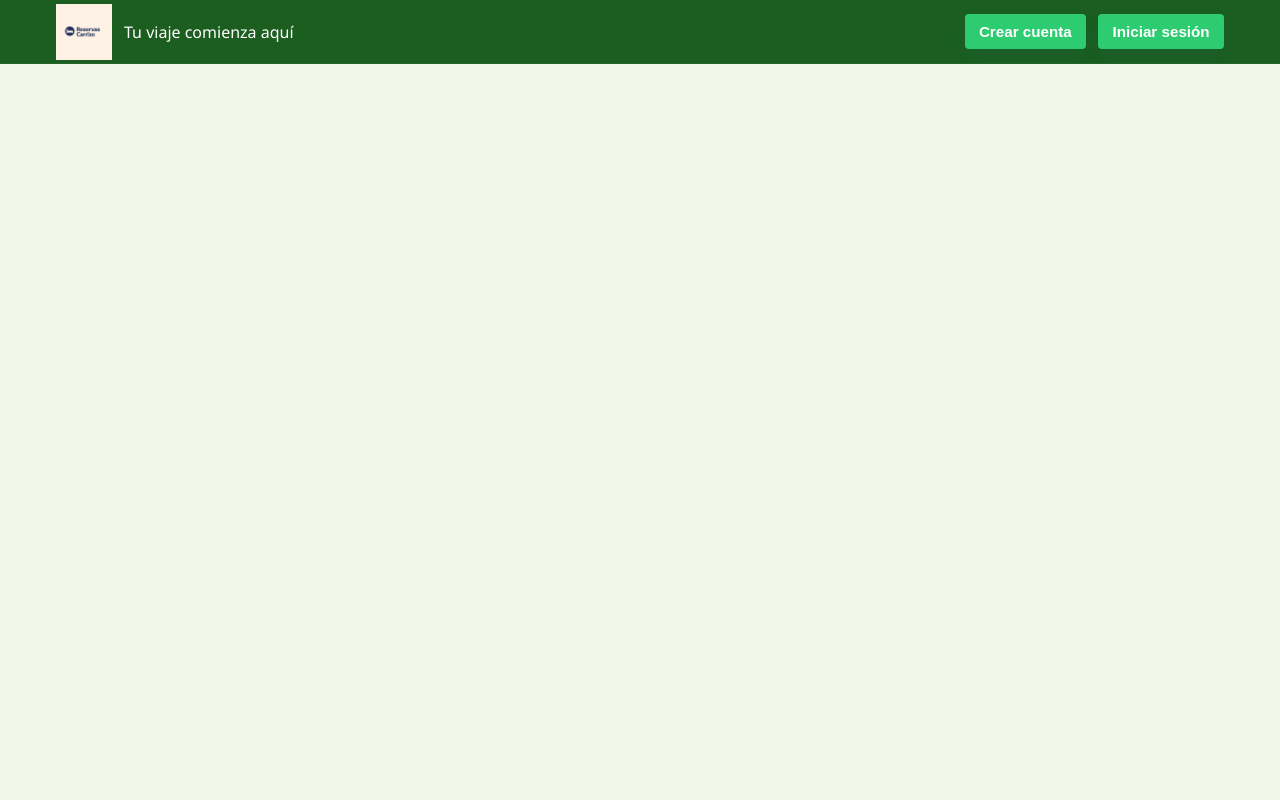
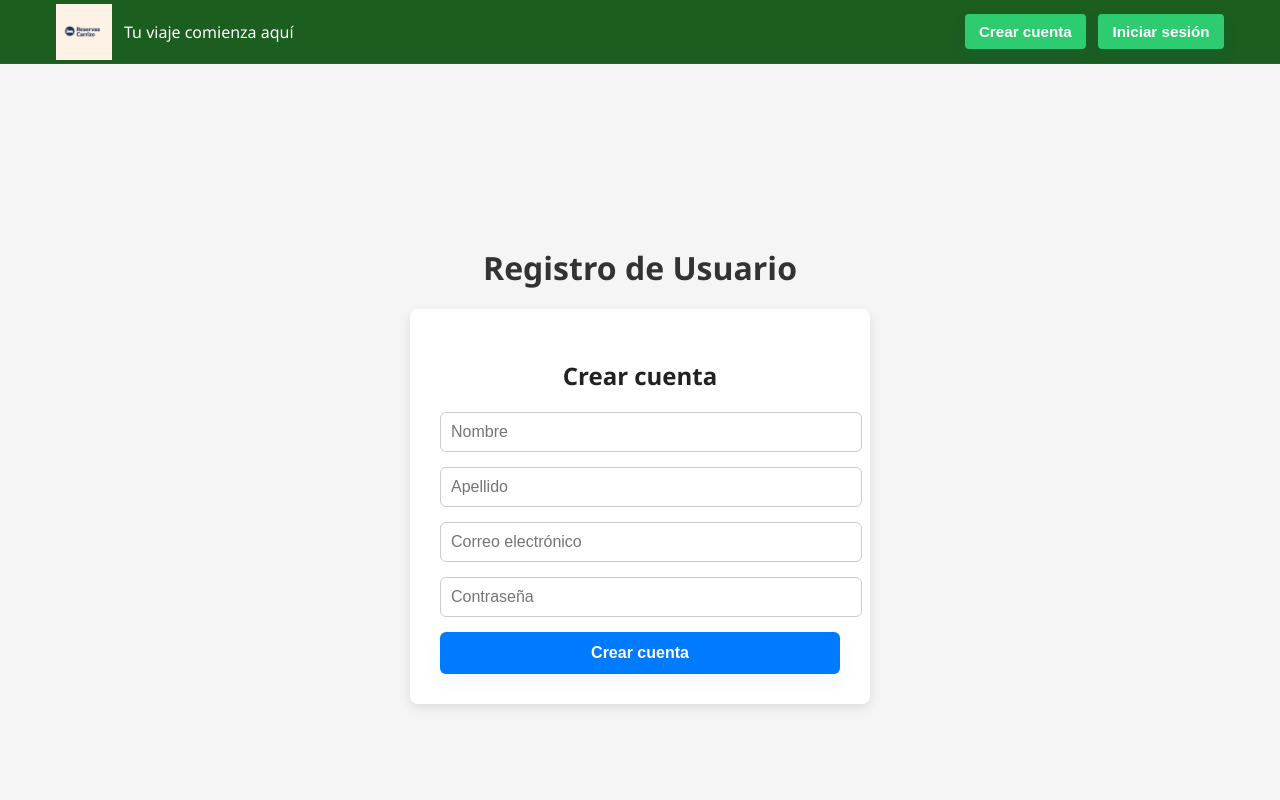
Before and after one commit to emJoaco10/proyecto-reservas-carrizo, a React (Vite) app in the folder frontend/: page /registro-usuario in a window 1280 px wide. Shown: the top 800 px of the page. Built offline with nearby package versions, Linux system fonts and the light colour scheme.

Commit message:
Frontend: RegistroUsuario y RegistroUsuarioFormulario con estilos y hook useUsuarioAPI

```diff
--- a/frontend/src/App.jsx
+++ b/frontend/src/App.jsx
@@ -9,6 +9,7 @@ import AgregarProducto from './pages/AgregarProducto';
 import ListaProductosAdmin from './pages/ListaProductosAdmin';
 import DetalleProductosGaleria from './pages/DetalleProductosGaleria';
 import { EditarProducto } from './pages/EditarProducto';
+import  RegistroUsuario from './pages/RegistroUsuario';
 
 /**
  * Componente principal de la aplicación React.
@@ -57,6 +58,8 @@ const App = () => {
 
           {/* Edición de producto - parámetro dinámico :id */}
           <Route path="/admin/producto/editar/:id" element={<EditarProducto />} />
+
+          <Route path="/registro-usuario" element={<RegistroUsuario />} />
         </Routes>
       </main>
 
--- a/frontend/src/components/Header.jsx
+++ b/frontend/src/components/Header.jsx
@@ -47,7 +47,13 @@ const Header = () => {
 
         {/* Sección derecha: Botones de autenticación */}
         <div className="header-right">
-          <button className="btn btn-outline">Crear cuenta</button>
+          <button
+            className="btn btn-outline"
+            onClick={() => navigate('/registro-usuario')}
+            type="button"
+          >
+            Crear cuenta
+          </button>
           <button className="btn btn-filled">Iniciar sesión</button>
         </div>
 
--- /dev/null
+++ b/frontend/src/components/RegistroUsuarioFormulario.jsx
@@ -0,0 +1,83 @@
+import React, { useState } from "react";
+import useUsuarioAPI from "../hooks/useUsuarioAPI";
+import "../styles/components/RegistroUsuarioFormulario.css";
+
+const RegistroUsuarioFormulario = () => {
+  const { usuario, loading, error, registerUsuario } = useUsuarioAPI();
+
+  const [formData, setFormData] = useState({
+    nombre: "",
+    apellido: "",
+    email: "",
+    password: "",
+  });
+
+  const handleChange = (e) => {
+    setFormData({
+      ...formData,
+      [e.target.name]: e.target.value,
+    });
+  };
+
+  const handleSubmit = async (e) => {
+    e.preventDefault();
+    try {
+      await registerUsuario(formData);
+      alert("Usuario registrado con éxito");
+    } catch (err) {
+      console.error(err.message);
+    }
+  };
+
+  return (
+    <form className="formulario" onSubmit={handleSubmit}>
+      <h2>Crear cuenta</h2>
+
+      <input
+        type="text"
+        name="nombre"
+        placeholder="Nombre"
+        value={formData.nombre}
+        onChange={handleChange}
+        required
+      />
+
+      <input
+        type="text"
+        name="apellido"
+        placeholder="Apellido"
+        value={formData.apellido}
+        onChange={handleChange}
+        required
+      />
+
+      <input
+        type="email"
+        name="email"
+        placeholder="Correo electrónico"
+        value={formData.email}
+        onChange={handleChange}
+        required
+      />
+
+      <input
+        type="password"
+        name="password"
+        placeholder="Contraseña"
+        value={formData.password}
+        onChange={handleChange}
+        required
+        minLength={8}
+      />
+
+      <button type="submit" disabled={loading}>
+        {loading ? "Registrando..." : "Crear cuenta"}
+      </button>
+
+      {error && <p>{error}</p>}
+      {usuario && <p>Bienvenido {usuario.nombre}!</p>}
+    </form>
+  );
+};
+
+export default RegistroUsuarioFormulario;
--- /dev/null
+++ b/frontend/src/hooks/useUsuarioAPI.js
@@ -0,0 +1,34 @@
+import { useState } from 'react';
+import { registerUsuario as registerUsuarioService } from "../services/usuarioService";
+
+const useUsuarioAPI = () => {
+  const [loading, setLoading] = useState(false);
+  const [error, setError] = useState(null);
+  const [usuario, setUsuario] = useState(null); // nuevo estado
+
+  const registerUsuario = async (datosUsuario) => {
+    setLoading(true);
+    setError(null);
+    try {
+      const response = await registerUsuarioService(datosUsuario);
+      setUsuario(response); // guardamos el usuario registrado
+      return response;
+    } catch (err) {
+      const message =
+        err?.response?.data?.message || err?.message || 'Error al registrar usuario';
+      setError(message);
+      throw new Error(message);
+    } finally {
+      setLoading(false); // simplificado con finally
+    }
+  };
+
+  return {
+    usuario,
+    loading,
+    error,
+    registerUsuario,
+  };
+};
+
+export default useUsuarioAPI;
--- /dev/null
+++ b/frontend/src/pages/RegistroUsuario.jsx
@@ -0,0 +1,14 @@
+import React from "react";
+import RegistroUsuarioFormulario from "../components/RegistroUsuarioFormulario";
+import "../styles/pages/RegistroUsuario.css";
+
+const RegistroUsuario = () => {
+  return (
+    <div className="registro-container">
+      <h1>Registro de Usuario</h1>
+      <RegistroUsuarioFormulario />
+    </div>
+  );
+};
+
+export default RegistroUsuario;
--- /dev/null
+++ b/frontend/src/services/usuarioService.js
@@ -0,0 +1,17 @@
+import axios from 'axios';
+
+const API_BASE = 'http://localhost:8080/api/usuario';
+
+export const registerUsuario = async (usuarioData) => {
+  try {
+    const response = await axios.post(`${API_BASE}/registro`, usuarioData);
+    return response.data;
+  } catch (error) {
+    // Re-throw a normalized error for callers to handle
+    if (error.response && error.response.data) {
+      throw new Error(error.response.data); // mensaje del backend (ej: email duplicado)
+    } else {
+      throw new Error("Error al registrar usuario");
+    }
+  }
+}
--- /dev/null
+++ b/frontend/src/styles/components/RegistroUsuarioFormulario.css
@@ -0,0 +1,64 @@
+.formulario {
+  background: #fff;
+  padding: 30px;
+  border-radius: 8px;
+  box-shadow: 0 4px 12px rgba(0,0,0,0.1);
+  width: 100%;
+  max-width: 400px;
+}
+
+.formulario h2 {
+  margin-bottom: 20px;
+  font-size: 1.5rem;
+  color: #222;
+  text-align: center;
+}
+
+.formulario input {
+  width: 100%;
+  padding: 10px;
+  margin-bottom: 15px;
+  border: 1px solid #ccc;
+  border-radius: 6px;
+  font-size: 1rem;
+}
+
+.formulario input:focus {
+  border-color: #007bff;
+  outline: none;
+}
+
+.formulario button {
+  width: 100%;
+  padding: 12px;
+  background-color: #007bff;
+  color: #fff;
+  font-size: 1rem;
+  border: none;
+  border-radius: 6px;
+  cursor: pointer;
+  transition: background 0.3s ease;
+}
+
+.formulario button:hover {
+  background-color: #0056b3;
+}
+
+.formulario button:disabled {
+  background-color: #999;
+  cursor: not-allowed;
+}
+
+.formulario p {
+  margin-top: 10px;
+  text-align: center;
+  font-size: 0.9rem;
+}
+
+.formulario p.error {
+  color: #d9534f; /* rojo para error */
+}
+
+.formulario p.success {
+  color: #28a745; /* verde para éxito */
+}
--- /dev/null
+++ b/frontend/src/styles/pages/RegistroUsuario.css
@@ -0,0 +1,14 @@
+.registro-container {
+  display: flex;
+  flex-direction: column;
+  align-items: center;
+  justify-content: center;
+  min-height: 100vh; /* centra verticalmente */
+  background-color: #f5f5f5; /* fondo neutro */
+}
+
+.registro-container h1 {
+  margin-bottom: 20px;
+  font-size: 2rem;
+  color: #333;
+}
```
Also changed, not shown: frontend/src/components/BuscarPorCategoria.jsx (deleted).
